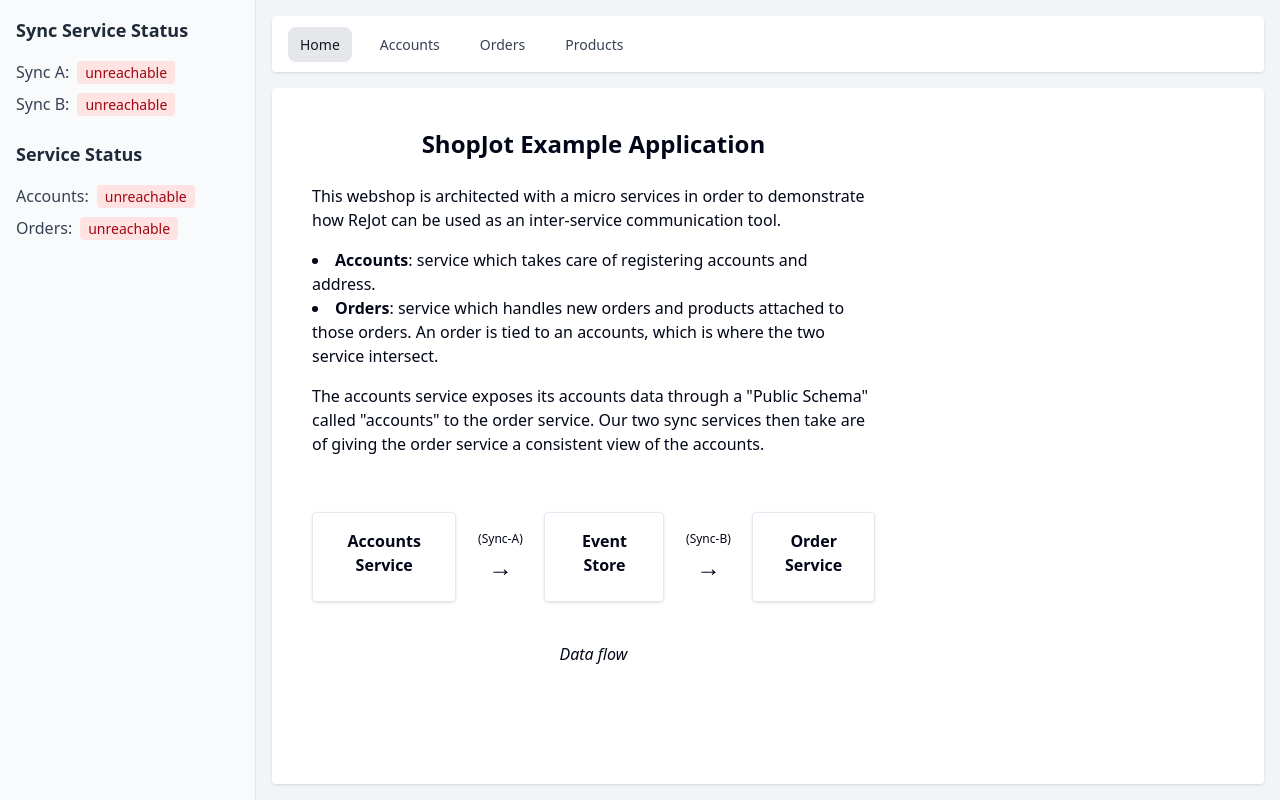
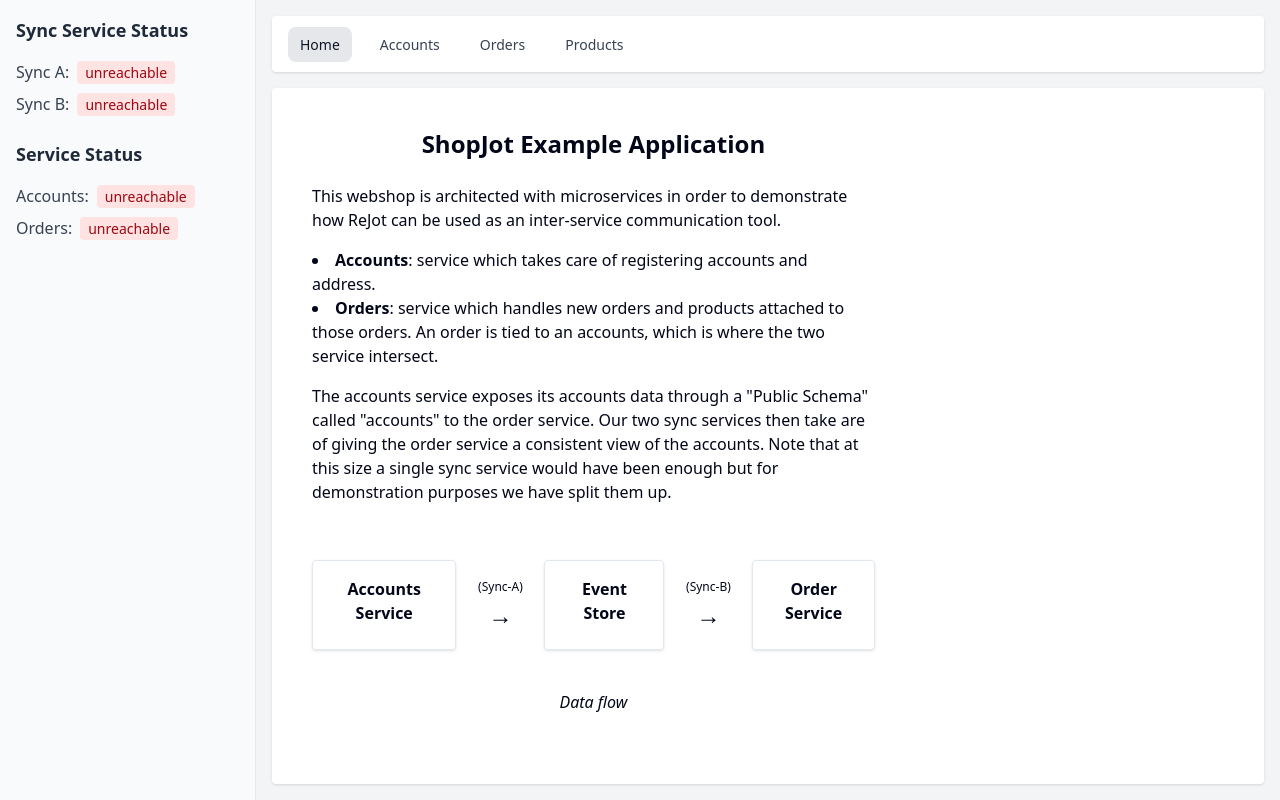
Before and after one commit to rejot-dev/example-microservice-ts, a React (Vite) app in the folder apps/shop/: page / in a window 1280 px wide. Built offline with nearby package versions, Linux system fonts and the light colour scheme; no server answers.

Commit message:
Update text homepage

```diff
--- a/apps/shop/src/pages/HomePage.tsx
+++ b/apps/shop/src/pages/HomePage.tsx
@@ -38,7 +38,7 @@
       <h1 className="mb-6 text-center text-2xl font-bold">ShopJot Example Application</h1>
       <div className="flex flex-col gap-4">
         <p>
-          This webshop is architected with a micro services in order to demonstrate how ReJot can be
+          This webshop is architected with microservices in order to demonstrate how ReJot can be
           used as an inter-service communication tool.
         </p>
 
@@ -55,7 +55,8 @@
         <p>
           The accounts service exposes its accounts data through a "Public Schema" called "accounts"
           to the order service. Our two sync services then take are of giving the order service a
-          consistent view of the accounts.
+          consistent view of the accounts. Note that at this size a single sync service would have
+          been enough but for demonstration purposes we have split them up.
         </p>
 
         {/* Diagram Flow */}
```
Also changed, not shown: 1 other file (tests, documents, lock files or other folders).
